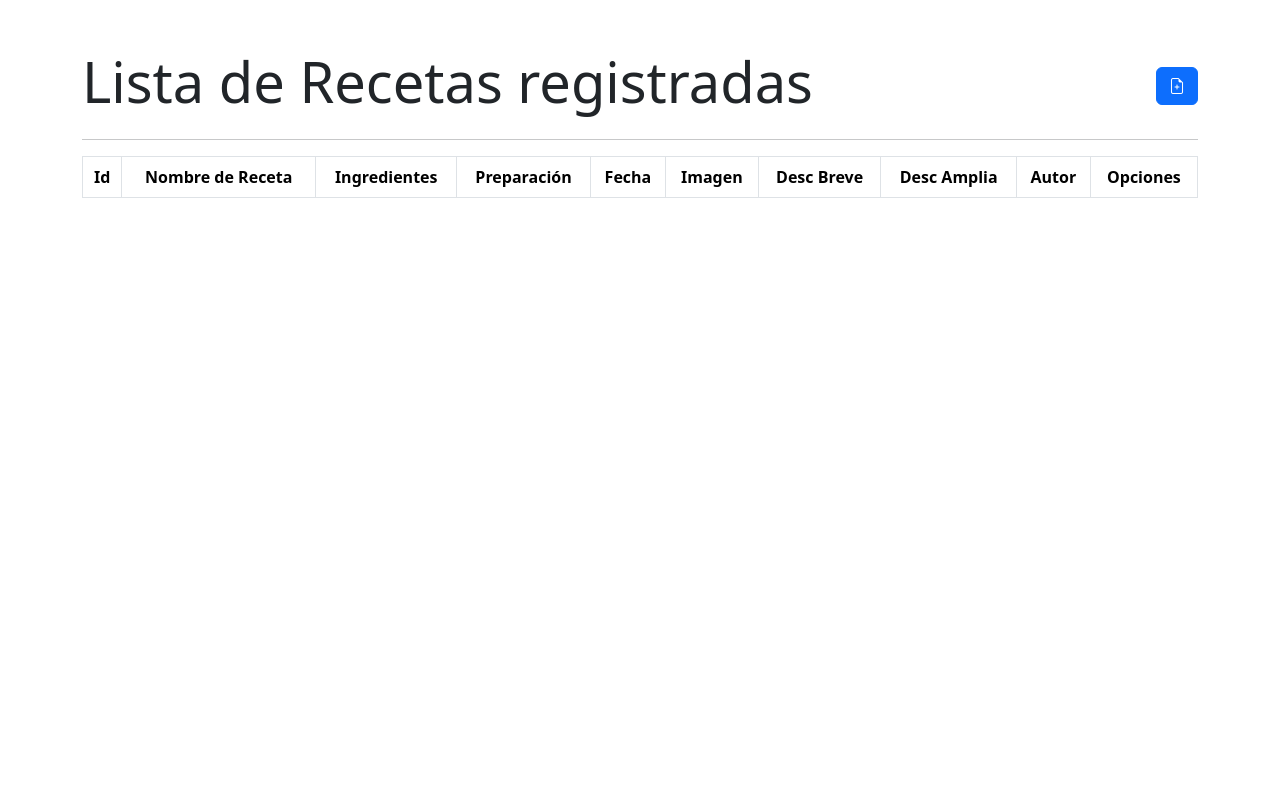
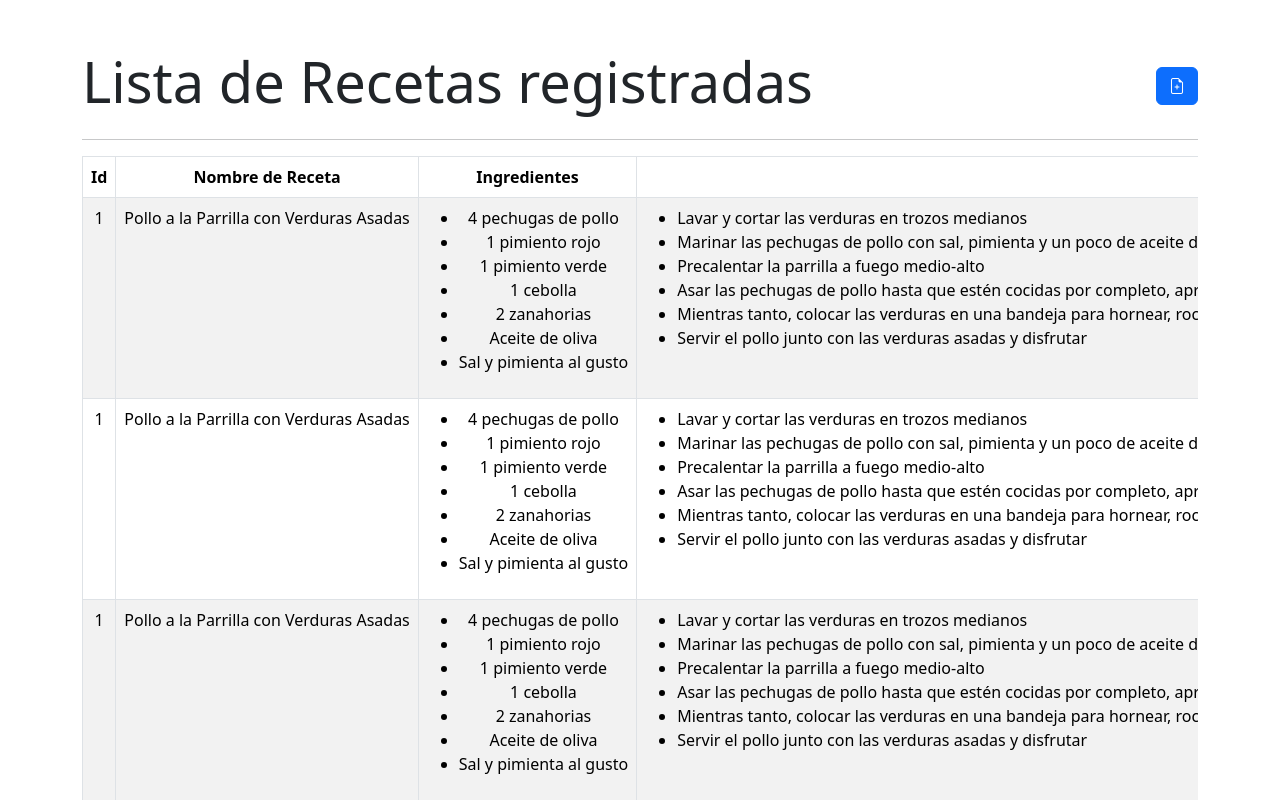
Before and after one commit to brunomry/frontendBlogDeRecetas, a React (Vite) app: page / in a window 1280 px wide. Shown: the top 800 px of the page. Built offline with nearby package versions, Linux system fonts and the light colour scheme.

Commit message:
se llenaron los datos de la tabla y se agregaron estilos a la misma

```diff
--- a/src/App.css
+++ b/src/App.css
@@ -1 +1,18 @@
-/*estilos*/
+/*estilos administracion */
+.mainSection {
+    flex-grow: 1;
+  }
+
+.img-thumbnail{
+    width: 200px;
+    height: 200px;
+    object-fit: cover;
+}
+
+/* no me quiere andar esta parte xd */
+td {
+    max-height: 4rem ; /* Establece la altura máxima que deseas */
+    overflow: hidden; /* Oculta el exceso de contenido */
+    text-overflow: ellipsis; /* Muestra puntos suspensivos para indicar que hay más contenido */
+    white-space: nowrap; /* Evita que el texto se desplace a la siguiente línea */
+  }
--- a/src/components/pages/receta/ItemReceta.jsx
+++ b/src/components/pages/receta/ItemReceta.jsx
@@ -2,9 +2,50 @@ import { Button } from "react-bootstrap";
 
 const ItemReceta = () => {
   return (
-    <div>
-
-    </div>
+    <tr>
+      <td className="text-center">1</td>
+      <td>Pollo a la Parrilla con Verduras Asadas</td>
+      <td className="text-center">
+        <ul>
+          <li>4 pechugas de pollo</li>
+          <li>1 pimiento rojo</li>
+          <li>1 pimiento verde</li>
+          <li>1 cebolla</li>
+          <li>2 zanahorias</li>
+          <li>Aceite de oliva</li>
+          <li>Sal y pimienta al gusto</li>
+        </ul>
+      </td>
+      <td>
+        <ul>
+          <li>Lavar y cortar las verduras en trozos medianos</li>
+          <li>Marinar las pechugas de pollo con sal, pimienta y un poco de aceite de oliva</li>
+          <li>Precalentar la parrilla a fuego medio-alto</li>
+          <li>Asar las pechugas de pollo hasta que estén cocidas por completo, aproximadamente 8-10 minutos por cada lado.</li>
+          <li>Mientras tanto, colocar las verduras en una bandeja para hornear, rociar con aceite de oliva, salpimentar al gusto y hornear a 200°C durante 20-25 minutos o hasta que estén tiernas.</li>
+          <li>Servir el pollo junto con las verduras asadas y disfrutar</li>
+        </ul>
+       </td>
+      <td className="text-end">2024-02-21</td>
+      <td className="text-center">
+        <img
+          src=""
+          className="img-thumbnail"
+          alt="imagen de comida"
+        ></img>
+      </td>
+      <td>Una deliciosa y saludable opción para una comida completa</td>
+      <td><p className="desc-amplia">Este plato combina la jugosidad del pollo a la parrilla con la frescura y sabor de las verduras asadas. Es una opción perfecta para una comida completa y nutritiva, ideal para toda la familia.</p></td>
+      <td>Juan Pérez</td>
+      <td className="text-center">
+        <Button variant="warning" className="me-lg-2">
+          <i className="bi bi-pencil-square"></i>
+        </Button>
+        <Button variant="danger">
+          <i className="bi bi-trash"></i>
+        </Button>
+      </td>
+    </tr>
   );
 };
 
```
